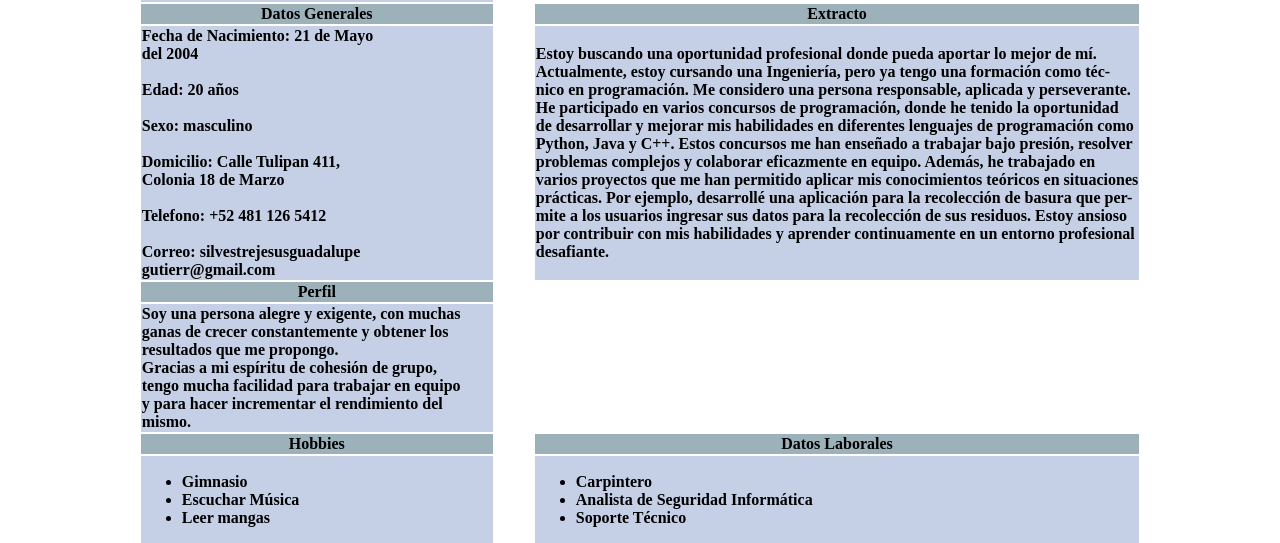
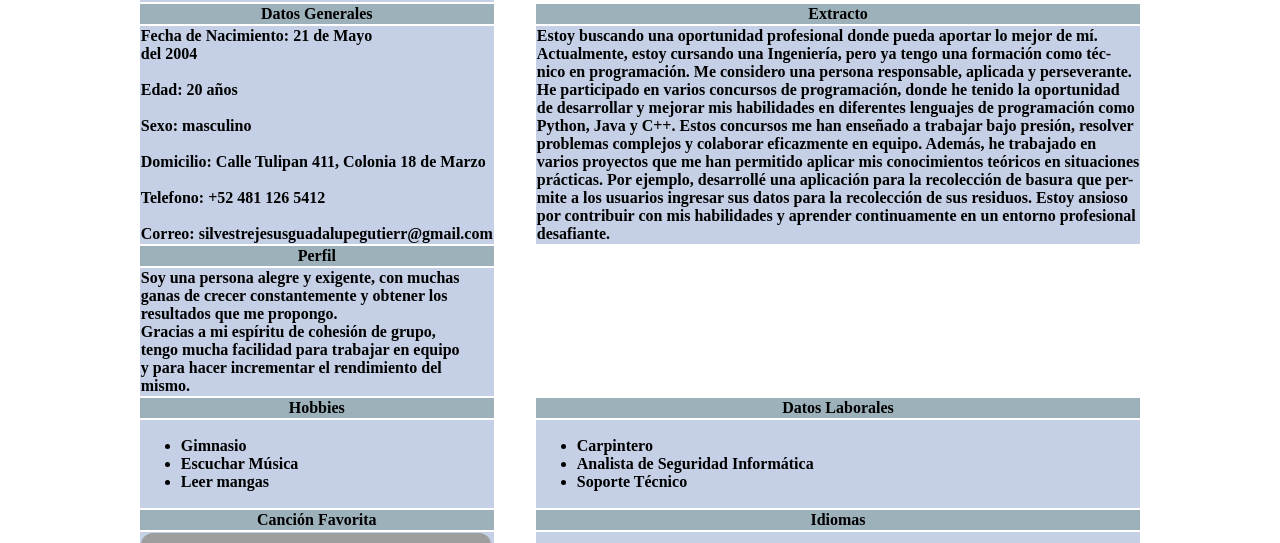
Before and after one commit to SilvestreJesus/Avance2, a plain HTML site: page Cv.html in a window 1280 px wide. Shown: the part 228-771 px from the top of the page. Drawn offline with Linux system fonts and the light colour scheme; grey boxes are pictures that could not be loaded.

Commit message:
Update Cv.html

```diff
--- a/Cv.html
+++ b/Cv.html
@@ -46,9 +46,9 @@
                 <th  bgcolor="#C5D0E6"  align="left"> Fecha de Nacimiento: 21 de Mayo <br> del 2004 <br> <br>
                     Edad: 20 años <br><br>
                     Sexo: masculino <br><br>
-                    Domicilio: Calle Tulipan 411, <br> Colonia 18 de Marzo <br><br>
+                    Domicilio: Calle Tulipan 411,  Colonia 18 de Marzo <br><br>
                     Telefono: +52 481 126 5412 <br><br>
-                    Correo: silvestrejesusguadalupe<br> gutierr@gmail.com </th>
+                    Correo: silvestrejesusguadalupegutierr@gmail.com </th>
 
             <th></th>
             <th></th>
```
